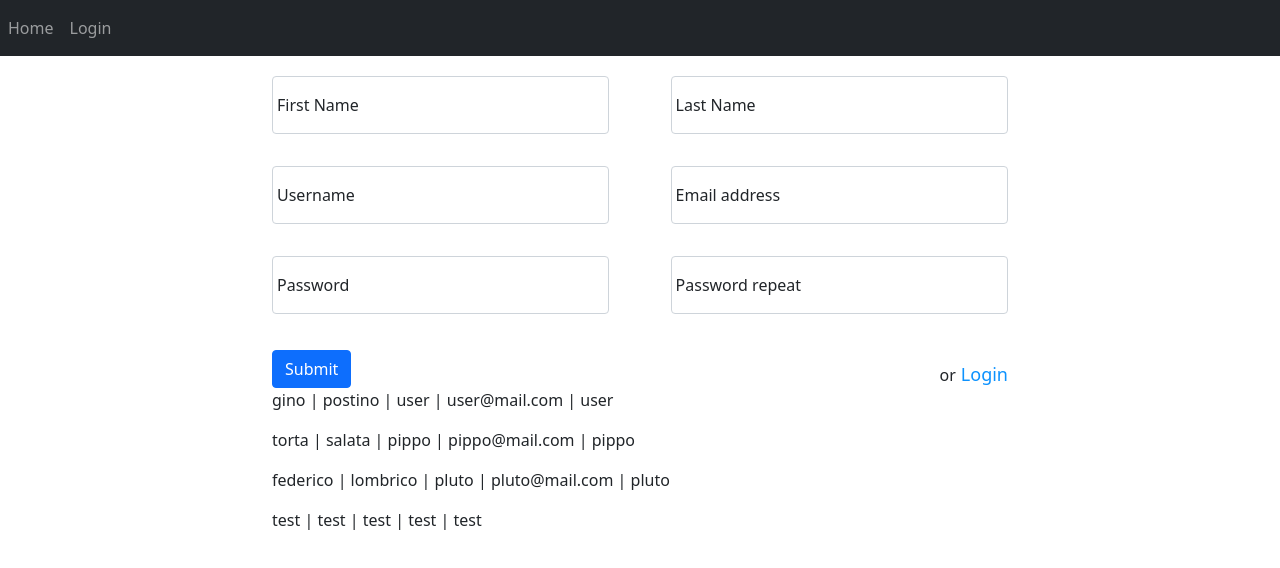
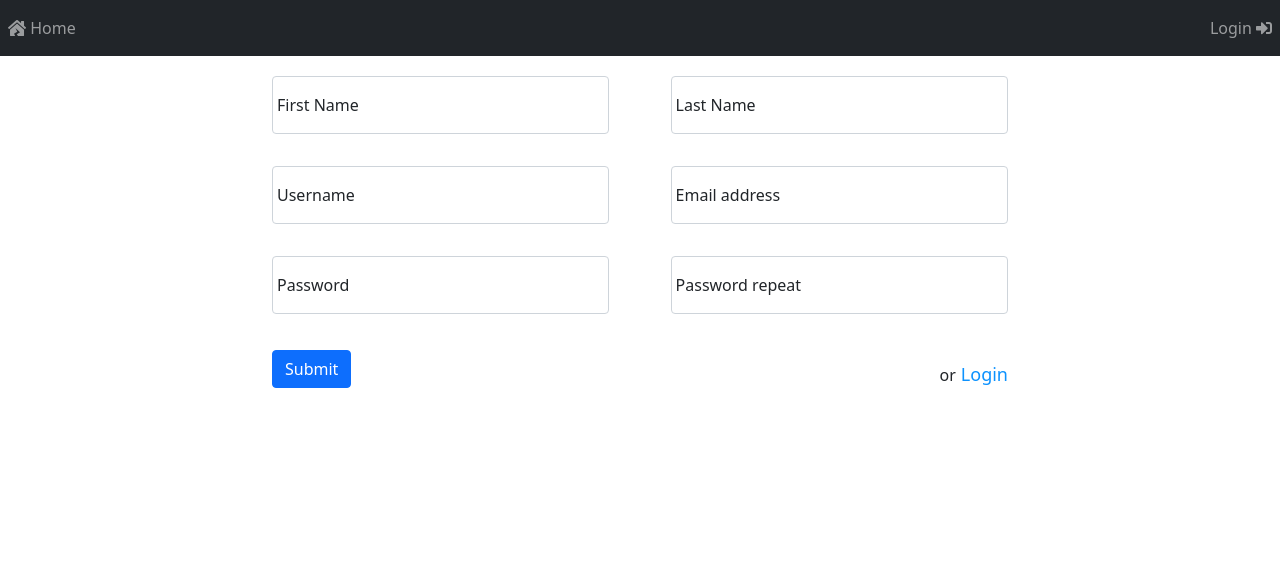
Before and after one commit to Pharnassus/AngularLibriAutori, an Angular app in the folder LibriAutoriV1/: page /register in a window 1280 px wide. Shown: the top 568 px of the page. Built offline with nearby package versions, Linux system fonts and the light colour scheme.

Commit message:
installato fontawesome e modificata la navbar

```diff
--- a/LibriAutoriV1/package.json
+++ b/LibriAutoriV1/package.json
@@ -19,6 +19,8 @@
     "@angular/platform-browser": "~7.1.0",
     "@angular/platform-browser-dynamic": "~7.1.0",
     "@angular/router": "~7.1.0",
+    "@fortawesome/fontawesome-svg-core": "^1.2.36",
+    "@fortawesome/free-solid-svg-icons": "^5.15.4",
     "bootstrap": "^5.1.1",
     "core-js": "^2.5.4",
     "rxjs": "~6.3.3",
--- a/LibriAutoriV1/src/app/app.component.html
+++ b/LibriAutoriV1/src/app/app.component.html
@@ -2,8 +2,14 @@
 <!-- nav -->
 <nav class="navbar navbar-expand navbar-dark bg-dark">
   <div class="navbar-nav">
-      <a class="nav-item nav-link" routerLink="/home">Home</a>
-      <a class="nav-item nav-link" routerLink="/login">Login</a>
+      <a class="nav-item nav-link" routerLink="/home">
+        <i class="fas fa-house-damage"></i>
+        Home
+      </a>
+      <a class="nav-item nav-link" routerLink="/login">
+        Login
+        <i class="fas fa-sign-in-alt"></i>
+      </a>
       <!-- <a class="nav-item nav-link" routerLink="/register">Register</a> -->
   </div>
 </nav>
--- a/LibriAutoriV1/src/app/app.component.scss
+++ b/LibriAutoriV1/src/app/app.component.scss
@@ -1,3 +1,8 @@
 nav{
   margin-bottom: 20px;
+  display: block;
+
+  .navbar-nav{
+    justify-content: space-between;
+  }
 }
--- a/LibriAutoriV1/src/app/register/register.component.html
+++ b/LibriAutoriV1/src/app/register/register.component.html
@@ -77,7 +77,7 @@
 </form>
 
 <!-- stampa tutto il json -->
-<div>
+<!-- <div>
   <p *ngFor="let item of usersList">
     {{item.firstName}} |
     {{item.lastName}} |
@@ -85,4 +85,4 @@
     {{item.email}} |
     {{item.pwd}}
   </p>
-</div>
+</div> -->
--- a/LibriAutoriV1/src/index.html
+++ b/LibriAutoriV1/src/index.html
@@ -9,6 +9,7 @@
   <link rel="icon" type="image/x-icon" href="favicon.ico">
 
   <link href="https://cdn.jsdelivr.net/npm/bootstrap@5.0.2/dist/css/bootstrap.min.css" rel="stylesheet" integrity="sha384-EVSTQN3/azprG1Anm3QDgpJLIm9Nao0Yz1ztcQTwFspd3yD65VohhpuuCOmLASjC" crossorigin="anonymous">
+  <link rel="stylesheet" href="https://cdnjs.cloudflare.com/ajax/libs/font-awesome/5.15.4/css/all.min.css" integrity="sha512-1ycn6IcaQQ40/MKBW2W4Rhis/DbILU74C1vSrLJxCq57o941Ym01SwNsOMqvEBFlcgUa6xLiPY/NS5R+E6ztJQ==" crossorigin="anonymous" referrerpolicy="no-referrer" />
 </head>
 <body>
   <app-root></app-root>
```
Also changed, not shown: 1 other file (tests, documents, lock files or other folders).
